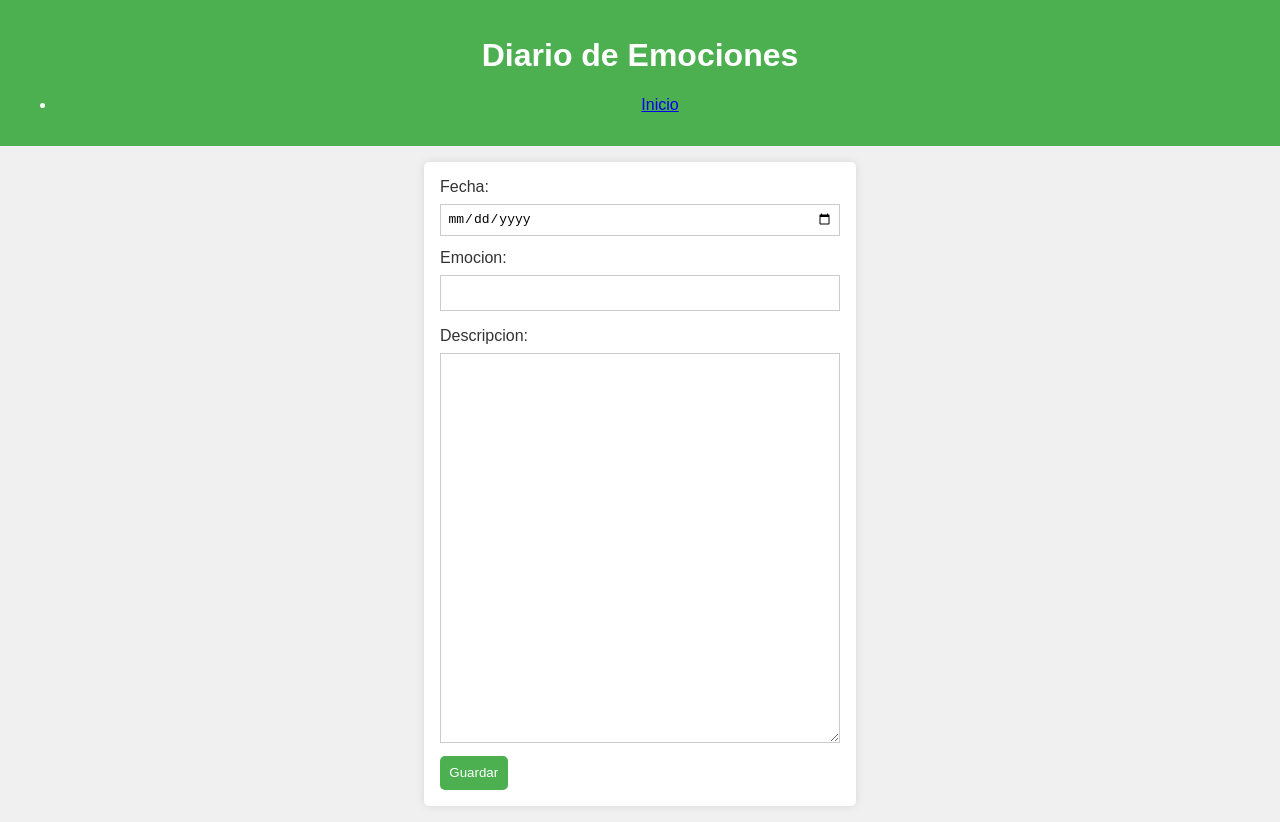
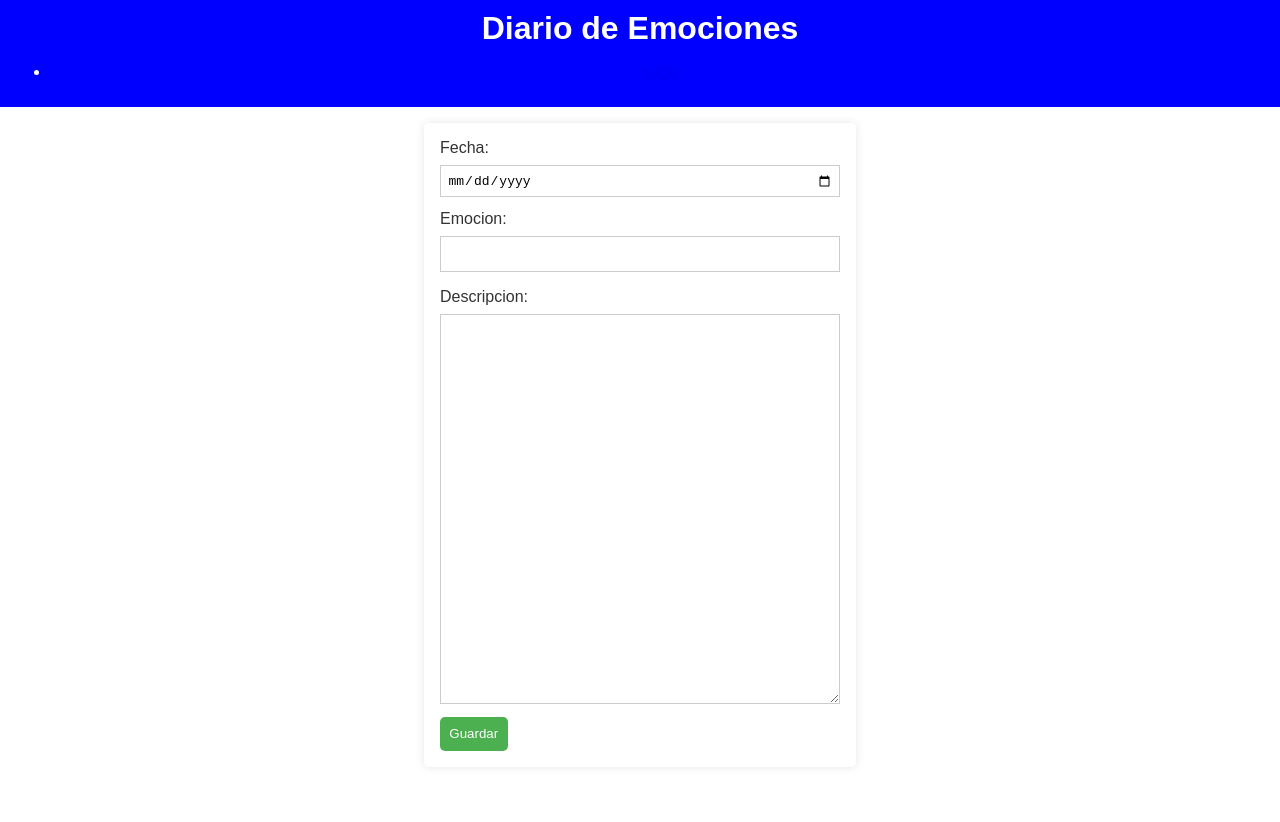
Before and after one commit to Magtrs/Magtrs-, a plain HTML site: page diario.html in a window 1280 px wide. After the commit the page ends 800 px from the top, so only its background shows below. Drawn offline with Linux system fonts and the light colour scheme.

Commit message:
Update diario.html

```diff
--- a/diario.html
+++ b/diario.html
@@ -5,9 +5,10 @@
    <title>Diario de Emociones</title>
    <link rel="stylesheet" href="styles.css">
 </head>
-<body>
-    <header>
-        <h1>Diario de Emociones</h1>
+<body style="background-color: white; color: blue; font-family: Arial, sans-serif;">
+    <header style="background-color:
+blue; color: white; padding: 10px;">
+        <h1 style="margin: 0;">Diario de Emociones</h1>
         <nav>
             <ul>
                <li><a href="index.html">Inicio</a></li>
```
